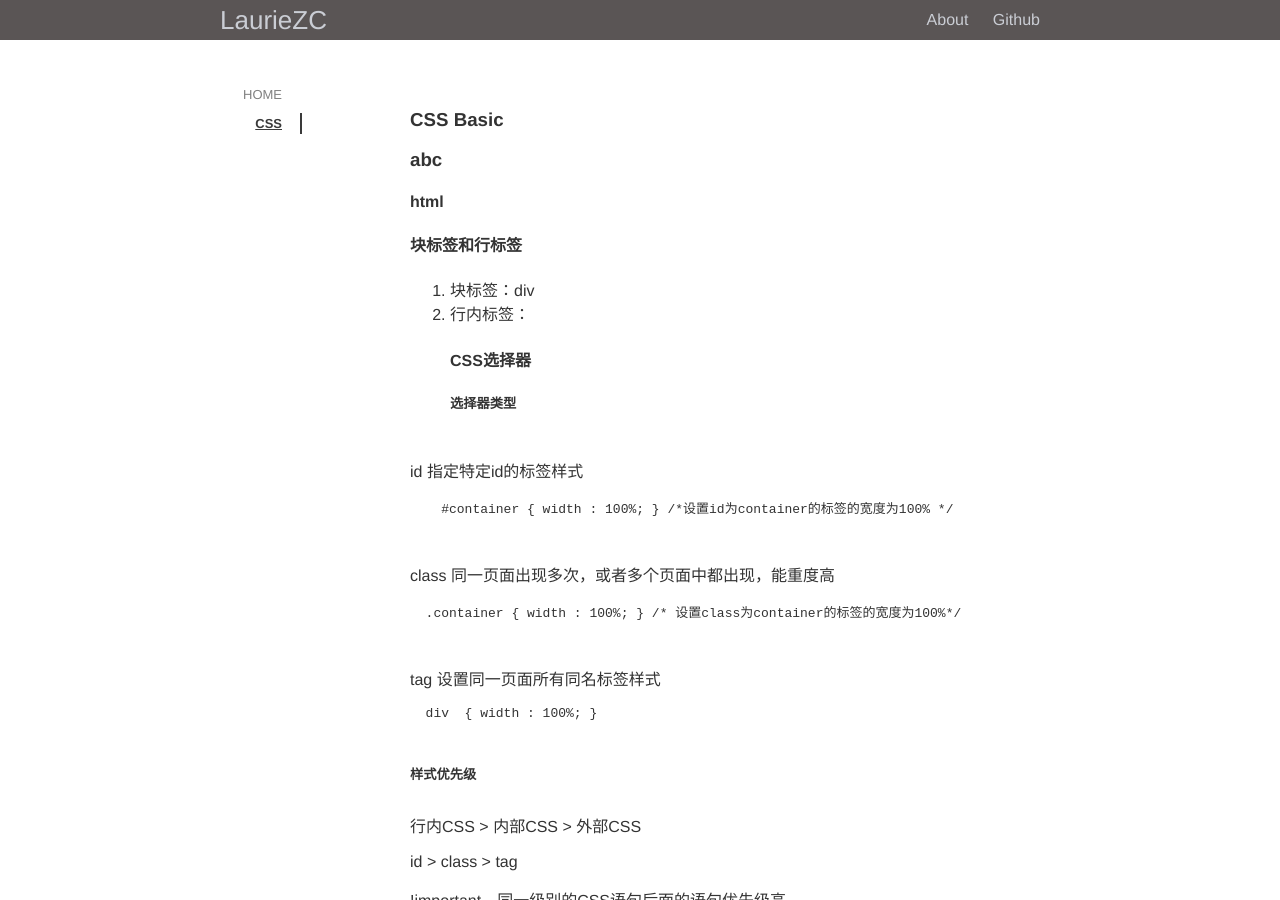
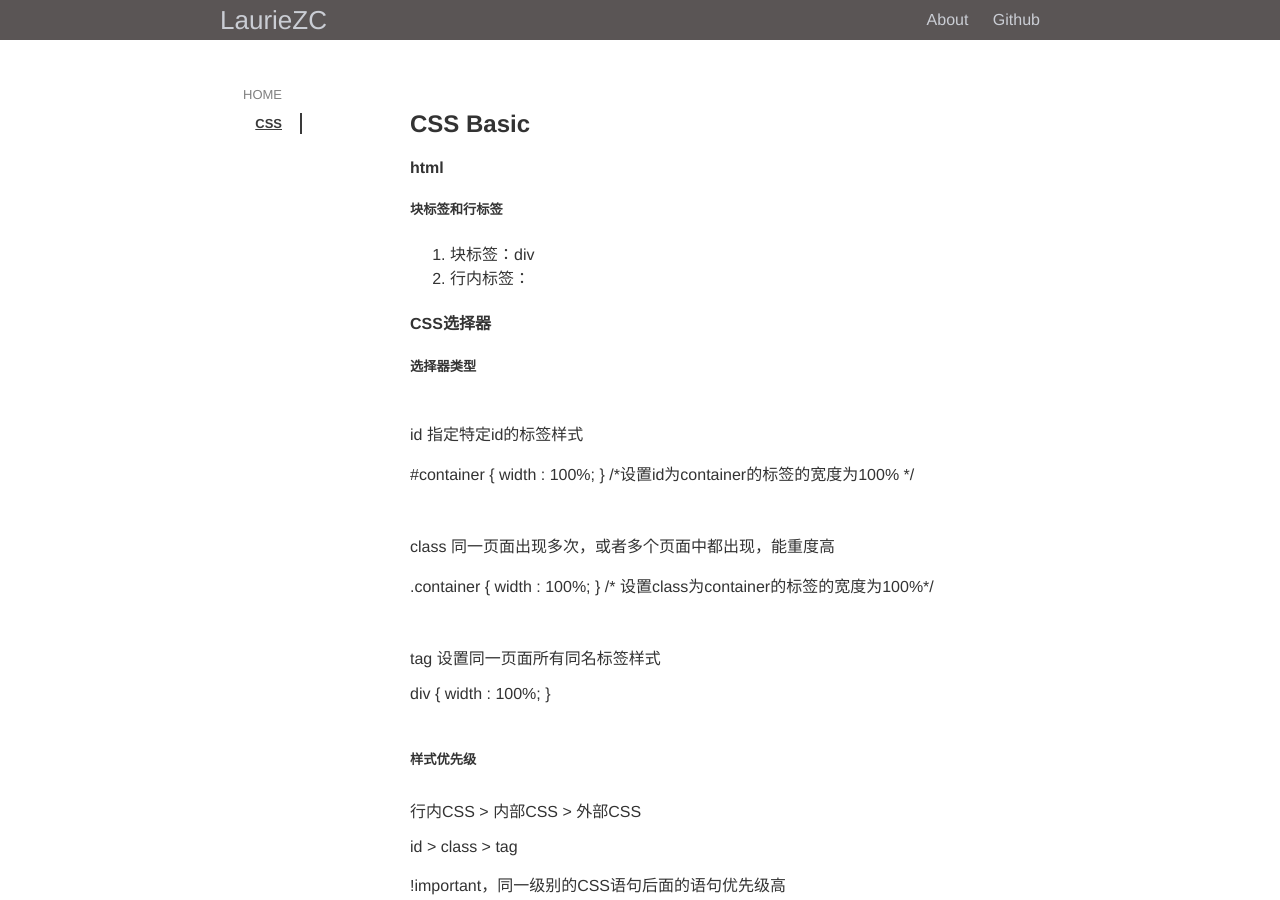
Before and after one commit to lauriezc/note, a Jekyll site: the page built from _posts/css/2016-09-05-Basic-CSS.md, in a window 1280 px wide and 900 px high. Built offline with Jekyll 4.4.1, drawn with Linux system fonts in a browser that asks for light colours; nearby versions of some CDN libraries.

Commit message:
post basic css

```diff
--- a/_posts/css/2016-09-05-Basic-CSS.md
+++ b/_posts/css/2016-09-05-Basic-CSS.md
@@ -4,43 +4,47 @@ title: "CSS Basic"
 category: "CSS"
 ---
 
-### {{ page.title }}
+## {{ page.title }}
 
 
-### abc
 #### html
-#### 块标签和行标签
+
+##### 块标签和行标签
+
 1. 块标签：div
 2. 行内标签：
+
 #### CSS选择器
+
 ##### 选择器类型
 
 
 
--   id 指定特定id的标签样式
+- id 指定特定id的标签样式
 
 
-            #container { width : 100%; } /*设置id为container的标签的宽度为100% */
+    #container { width : 100%; } /*设置id为container的标签的宽度为100% */
 
 
 - class 同一页面出现多次，或者多个页面中都出现，能重度高
 
 
-        .container { width : 100%; } /* 设置class为container的标签的宽度为100%*/
+    .container { width : 100%; } /* 设置class为container的标签的宽度为100%*/
 
 
 - tag 设置同一页面所有同名标签样式
 
 
-        div  { width : 100%; }
+    div  { width : 100%; }
 
 
 
 ##### 样式优先级
 
+
 - 行内CSS > 内部CSS > 外部CSS
 - id > class > tag
--  !important，同一级别的CSS语句后面的语句优先级高
+- !important，同一级别的CSS语句后面的语句优先级高
 
 
 ####  CSS定位
```
